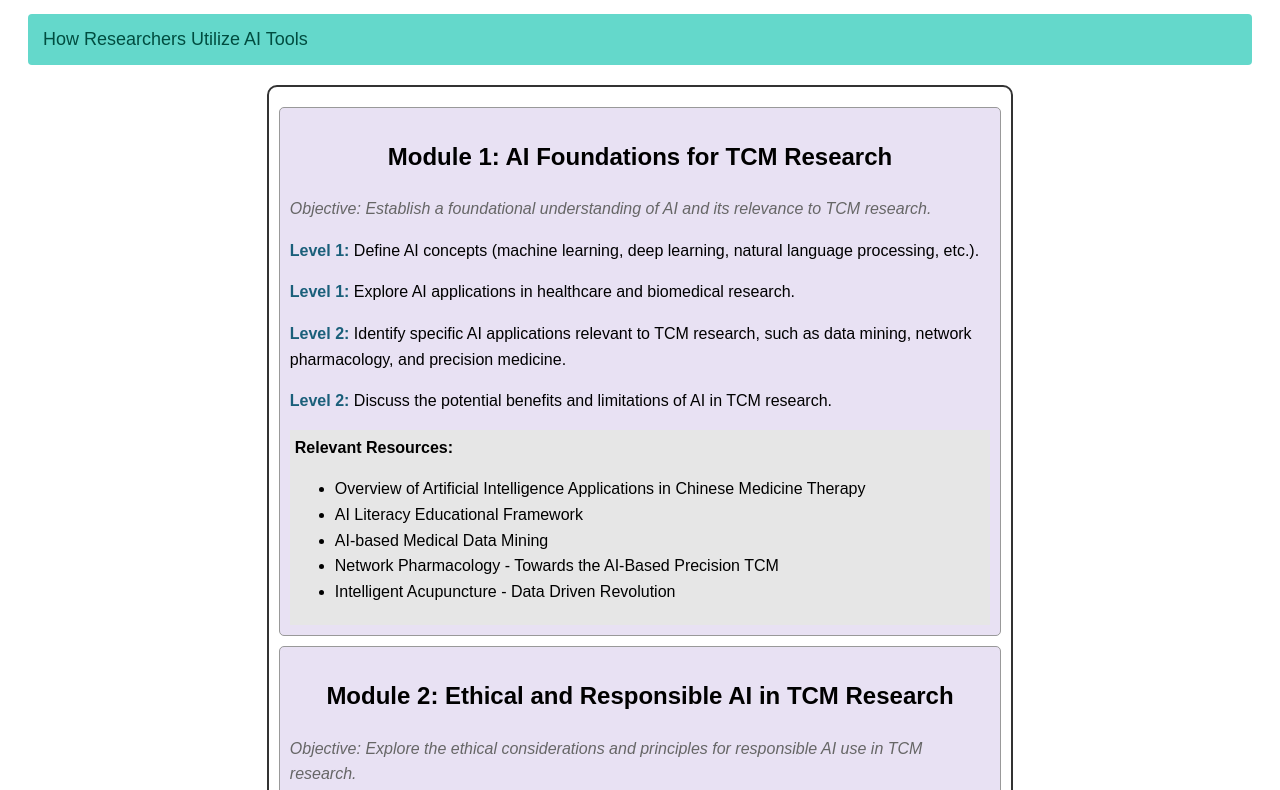
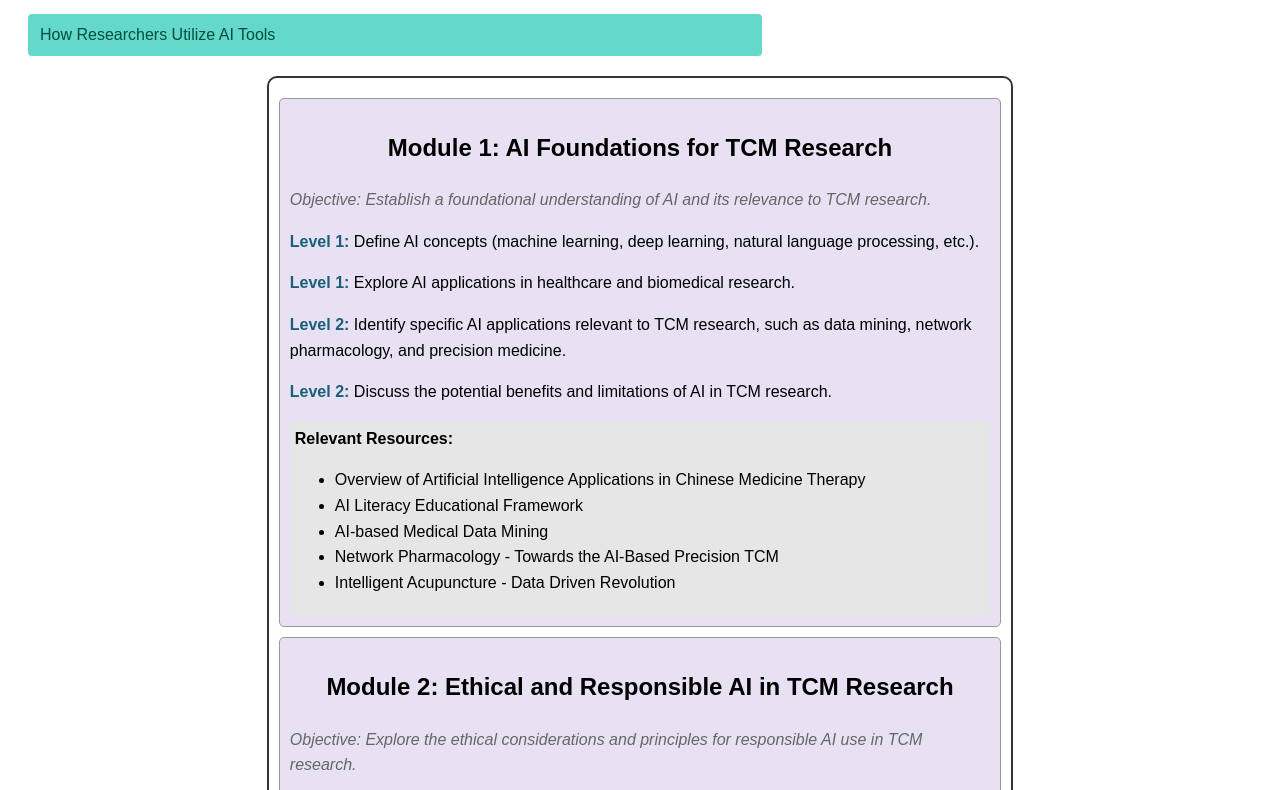
Before and after one commit to swoodeadlock/AIpaths2, a plain HTML site: page researcher-path.html in a window 1280 px wide. Shown: the part 108-898 px from the top of the page. Drawn offline with Linux system fonts and the light colour scheme.

Commit message:
Update researcher-path.html

```diff
--- a/researcher-path.html
+++ b/researcher-path.html
@@ -33,12 +33,12 @@
             background-color: #64D8CB; /* Teal background */
             color: #004D40; /* Dark teal text color */
             cursor: pointer;
-            padding: 15px;
-            width: 100%;
+            padding: 12px;
+            width: 60%;
             border: none;
             text-align: left;
             outline: none;
-            font-size: 18px;
+            font-size: 16px;
             border-radius: 4px;
             transition: background-color 0.3s ease;
         }
```
